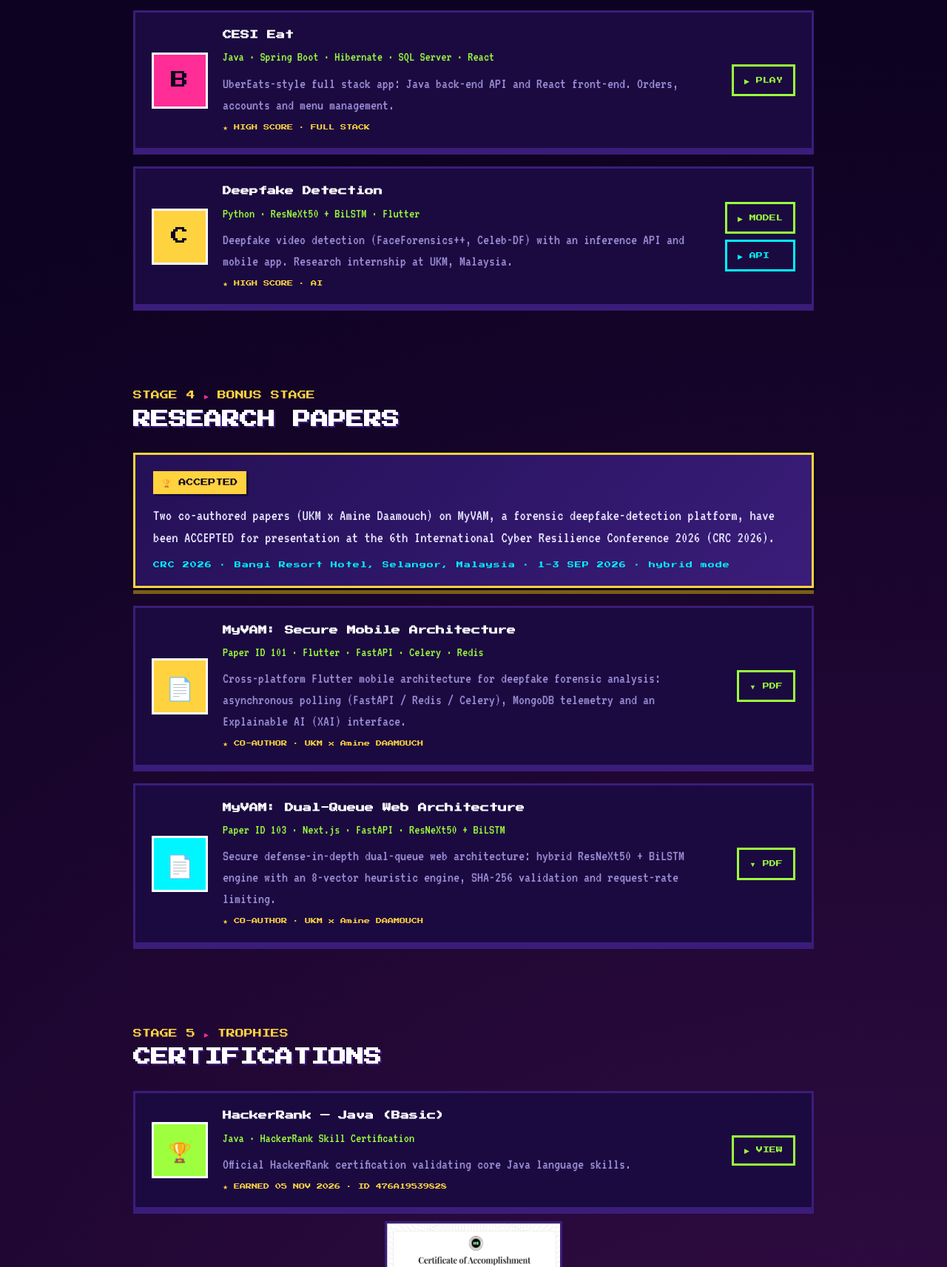
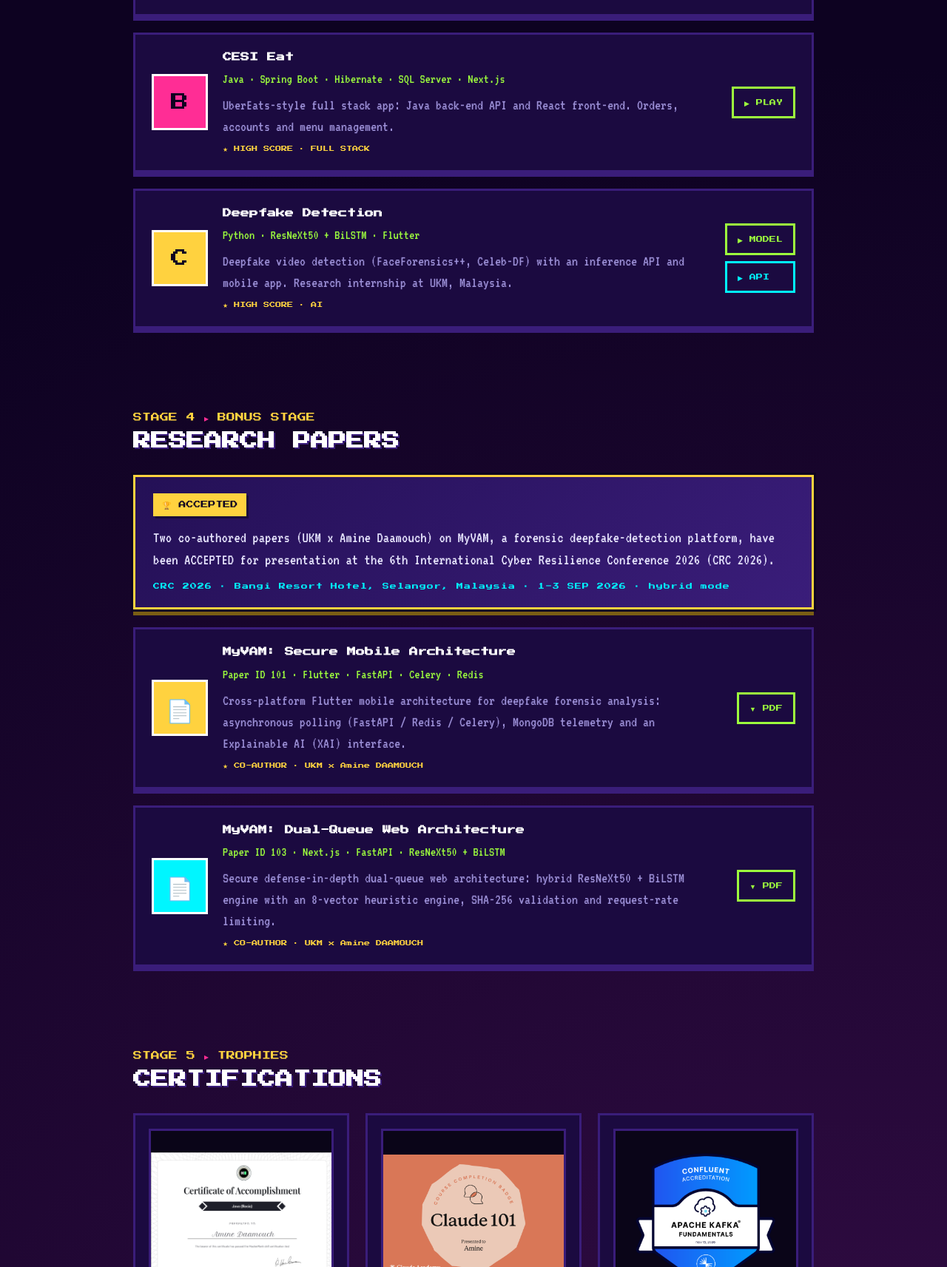
Before and after one commit to aminedaam/aminedaam.github.io, a plain HTML site: page index.html in a window 1280 px wide. Shown: the part 2135-3848 px from the top of the page at 74% size. Drawn offline with Linux system fonts and the light colour scheme.

Commit message:
feat(upgrade-portfolio): ajout des deux certifications kafka et claude 101

```diff
--- a/index.html
+++ b/index.html
@@ -119,15 +119,17 @@
   .cartridge.paper .slot{background:var(--gold);font-size:30px}
   .cartridge.paper:nth-child(2) .slot{background:var(--neon)}
 
-  .certs{display:grid;gap:22px}
-  .cartridge.cert .slot{background:var(--lime);font-size:26px}
-  .cert-frame{position:relative;width:100%;max-width:240px;margin:16px auto 0;border:3px solid var(--edge);background:#0a0518;box-shadow:0 6px 0 var(--edge);cursor:zoom-in;overflow:hidden;transition:.15s}
-  .cert-frame:hover{border-color:var(--neon);box-shadow:0 6px 0 var(--edge),0 0 20px rgba(0,246,255,.25)}
-  .cert-frame img{display:block;width:100%;height:auto;-webkit-user-drag:none;user-select:none;-webkit-user-select:none;pointer-events:none}
+  .badges{display:grid;grid-template-columns:repeat(3,1fr);gap:22px}
+  .badge-card{background:var(--panel);border:3px solid var(--edge);padding:18px;box-shadow:0 6px 0 var(--edge);display:flex;flex-direction:column;align-items:center;text-align:center;transition:.15s}
+  .badge-card:hover{transform:translateY(-3px);border-color:var(--neon);box-shadow:0 9px 0 var(--edge),0 0 20px rgba(0,246,255,.25)}
+  .badge-img{position:relative;width:100%;aspect-ratio:1/1;border:3px solid var(--edge);background:#0a0518;display:grid;place-items:center;overflow:hidden;cursor:zoom-in;margin-bottom:16px}
+  .badge-img img{display:block;width:100%;height:100%;object-fit:contain;-webkit-user-drag:none;user-select:none;-webkit-user-select:none;pointer-events:none}
+  .badge-img.empty{cursor:default;border-style:dashed}
+  .badge-img .soon{font-family:'Press Start 2P';font-size:9px;color:var(--dim);line-height:1.8;padding:10px}
   .cert-shield{position:absolute;inset:0;z-index:2;background:transparent}
-  .cert-hint{font-family:'Press Start 2P';font-size:8px;color:var(--neon);margin-top:12px;text-align:center}
-  .cert-meta{font-family:'Press Start 2P';font-size:8px;color:var(--gold);margin-top:10px}
-  .cert-wrap{grid-column:1/-1}
+  .badge-card h3{font-family:'Press Start 2P';font-size:10px;color:#fff;line-height:1.6;margin-bottom:8px}
+  .badge-card .issuer{color:var(--lime);font-size:19px;margin-bottom:6px}
+  .badge-card .cert-meta{font-family:'Press Start 2P';font-size:8px;color:var(--gold);line-height:1.8}
   .lightbox{position:fixed;inset:0;z-index:10000;background:rgba(13,2,33,.95);display:none;align-items:center;justify-content:center;padding:24px;cursor:zoom-out}
   .lightbox.open{display:flex}
   .lightbox .lb-inner{position:relative;max-width:min(1100px,100%);max-height:100%}
@@ -135,7 +137,7 @@
   .lightbox .cert-shield{z-index:3}
   .lb-close{position:fixed;top:16px;right:20px;z-index:10001;font-family:'Press Start 2P';font-size:10px;color:var(--magenta);border:3px solid var(--magenta);background:var(--bg);padding:10px 12px;cursor:pointer}
   .lb-close:hover{background:var(--magenta);color:#fff}
-  @media print{.cert-frame img,.lightbox{display:none !important}}
+  @media print{.badge-img img,.lightbox{display:none !important}}
 
   footer{text-align:center;padding:40px 20px 60px;color:var(--dim)}
   footer .gameover{font-family:'Press Start 2P';font-size:10px;color:var(--magenta);margin-bottom:12px}
@@ -145,6 +147,8 @@
     .cartridge{grid-template-columns:1fr;text-align:center;justify-items:center}
     .slot{margin-bottom:6px}.play-wrap{width:100%}.hud{justify-content:center}
   }
+  @media(max-width:860px){.badges{grid-template-columns:repeat(2,1fr)}}
+  @media(max-width:520px){.badges{grid-template-columns:1fr}}
   @media(prefers-reduced-motion:reduce){*{animation:none !important;scroll-behavior:auto}}
 </style>
 </head>
@@ -213,15 +217,16 @@
       <h3><span data-i18n="sk_fw">&#128737; FRAMEWORKS</span></h3>
       <div class="tags">
         <span class="tag">Spring / Boot</span><span class="tag">Hibernate</span><span class="tag">API REST</span>
-        <span class="tag" data-i18n="tag_micro">Micro-services</span><span class="tag">React</span><span class="tag">Angular</span>
-        <span class="tag">Flutter</span><span class="tag">Maven</span><span class="tag">Gradle</span>
+        <span class="tag" data-i18n="tag_micro">Micro-services</span><span class="tag">Angular</span><span class="tag">React</span>
+        <span class="tag">Flutter</span>
       </div>
     </div>
 
     <div class="skill-card">
       <h3><span data-i18n="sk_db">&#128190; BASES DE DONNEES</span></h3>
       <div class="tags">
-        <span class="tag">SQL Server</span><span class="tag">PostgreSQL</span><span class="tag">MongoDB</span><span class="tag">Neo4j</span>
+        <span class="tag">SQL Server</span><span class="tag">PostgreSQL</span>
+        <span class="tag">MongoDB</span><span class="tag">Neo4j</span>
       </div>
     </div>
 
@@ -238,13 +243,16 @@
       <div class="tags">
         <span class="tag">Git / GitHub</span><span class="tag">GitLab</span><span class="tag">Jira</span>
         <span class="tag">Confluence</span><span class="tag">IntelliJ</span><span class="tag">VS Code</span>
+        <span class="tag">Maven</span><span class="tag">Gradle</span><span class="tag">Swagger</span>
+        <span class="tag">Docker</span><span class="tag">Kafka</span>
       </div>
     </div>
 
     <div class="skill-card">
       <h3><span data-i18n="sk_method">&#128208; METHODO</span></h3>
       <div class="tags">
-        <span class="tag" data-i18n="tag_agile">Agile / Scrum</span><span class="tag">SOLID</span><span class="tag">TDD</span><span class="tag">TE2E</span>
+        <span class="tag" data-i18n="tag_agile">Agile / Scrum</span><span class="tag">SOLID</span>
+        <span class="tag">TE2E</span><span class="tag">Microservices</span>
       </div>
     </div>
 
@@ -273,7 +281,7 @@
       <div class="slot pixel">B</div>
       <div class="cart-body">
         <h3>CESI Eat</h3>
-        <div class="stack">Java &middot; Spring Boot &middot; Hibernate &middot; SQL Server &middot; React</div>
+        <div class="stack">Java &middot; Spring Boot &middot; Hibernate &middot; SQL Server &middot; Next.js</div>
         <p data-i18n="proj_b"></p>
         <div class="score pixel"><span data-i18n="score_b">&#9733; HIGH SCORE &middot; FULL STACK</span></div>
       </div>
@@ -343,36 +351,15 @@
 <section id="certifications">
   <div class="stage-label pixel">STAGE 5 <span class="ar">&#9656;</span> <span data-i18n="stage_certs">TROPHEES</span></div>
   <h2 class="title pixel" data-i18n="certs_title">CERTIFICATIONS</h2>
-  <div class="certs">
-
-    <article class="cartridge cert">
-      <div class="slot pixel">&#127942;</div>
-      <div class="cart-body">
-        <h3>HackerRank &mdash; Java (Basic)</h3>
-        <div class="stack">Java &middot; HackerRank Skill Certification</div>
-        <p data-i18n="cert1_desc"></p>
-        <div class="score pixel"><span data-i18n="cert1_meta">&#9733; OBTENUE LE 05/11/2026 &middot; ID 476A19539828</span></div>
-      </div>
-      <div class="play-wrap">
-        <button type="button" class="play" id="certOpen" data-i18n="cert_view">&#9654; VOIR</button>
-      </div>
-    </article>
-
+  <div class="badges" id="badges"></div>
+  <div class="lightbox" id="lightbox" aria-hidden="true">
+    <button type="button" class="lb-close" id="lbClose">&#10005; ESC</button>
+    <div class="lb-inner">
+      <img id="lbImg" src="" alt="" draggable="false">
+      <div class="cert-shield"></div>
+    </div>
   </div>
-  <div class="cert-frame" id="certFrame" role="button" tabindex="0" aria-label="Certificat HackerRank Java (Basic)">
-    <img src="certif_hackerrank_java_basic.png" alt="Certificat HackerRank Java (Basic) - Amine Daamouch" draggable="false" loading="lazy">
-    <div class="cert-shield"></div>
-  </div>
-  <div class="cert-hint" data-i18n="cert_hint">&#128269; CLIQUER POUR AGRANDIR</div>
 </section>
-
-<div class="lightbox" id="lightbox" aria-hidden="true">
-  <button type="button" class="lb-close" id="lbClose">&#10005; ESC</button>
-  <div class="lb-inner">
-    <img src="certif_hackerrank_java_basic.png" alt="Certificat HackerRank Java (Basic)" draggable="false">
-    <div class="cert-shield"></div>
-  </div>
-</div>
 
 <section id="contact">
   <div class="stage-label pixel">STAGE 6 <span class="ar">&#9656;</span> <span data-i18n="stage_contact">MULTIJOUEUR</span></div>
@@ -429,9 +416,7 @@
       dl_pdf:"\u25BC PDF",
       dl_pdf2:"\u25BC PDF",
       nav_certs:"CERTIFS", stage_certs:"TROPHEES", certs_title:"CERTIFICATIONS",
-      cert1_desc:"Certification officielle HackerRank validant les fondamentaux du langage Java.",
-      cert1_meta:"★ OBTENUE LE 05/11/2026 · ID 476A19539828",
-      cert_view:"▶ VOIR", cert_hint:"🔍 CLIQUER POUR AGRANDIR",
+      cert_earned:"OBTENUE LE", cert_soon:"BADGE A VENIR", cert_zoom:"Agrandir le badge",
       stage_contact:"MULTIJOUEUR", contact_title:"CONTACT",
       contact_p:"Insere une piece \u2014 parlons ensemble.",
       footer_small:"\u00A9 2026 Amine Daamouch"
@@ -469,14 +454,54 @@
       dl_pdf:"\u25BC PDF",
       dl_pdf2:"\u25BC PDF",
       nav_certs:"CERTS", stage_certs:"TROPHIES", certs_title:"CERTIFICATIONS",
-      cert1_desc:"Official HackerRank certification validating core Java language skills.",
-      cert1_meta:"★ EARNED 05 NOV 2026 · ID 476A19539828",
-      cert_view:"▶ VIEW", cert_hint:"🔍 CLICK TO ENLARGE",
+      cert_earned:"EARNED", cert_soon:"BADGE COMING SOON", cert_zoom:"Enlarge badge",
       stage_contact:"MULTIPLAYER", contact_title:"CONTACT",
       contact_p:"Insert a coin \u2014 let's talk together.",
       footer_small:"\u00A9 2026 Amine Daamouch \u00B7 Coded without a framework \u00B7 Insert coin to continue"
     }
   };
+
+  // ================= CERTIFICATIONS =================
+  // Pour ajouter un badge : copie une ligne, change le titre / l'organisme / la date / l'ID
+  // et mets le nom du fichier image dans "img" (a cote de index.html).
+  // Laisse img:"" tant que le badge n'est pas pret : un emplacement "A VENIR" s'affiche.
+  var CERTS = [
+    { title:"HackerRank \u2014 Java (Basic)",   issuer:"HackerRank",               date:"05/11/2026", id:"476A19539828", img:"certif_hackerrank_java_basic.png" },
+    { title:"Claude 101 \u2014 Claude Academy", issuer:"Anthropic Claude Academy", date:"14/11/2026", id:"", img:"claude-academy-badge-claude-101.png" },
+    { title:"Apache Kafka Fundamentals",         issuer:"Confluent",  date:"15/11/2026", id:"", img:"Confluent Apache Kafka certification.png" }
+  ];
+
+  function renderCerts(lang){
+    var dict = I18N[lang] || I18N.fr;
+    var box = document.getElementById('badges');
+    box.textContent = '';
+    CERTS.forEach(function(c){
+      var card = document.createElement('article'); card.className = 'badge-card';
+      var frame = document.createElement('div'); frame.className = 'badge-img' + (c.img ? '' : ' empty');
+      if(c.img){
+        var im = document.createElement('img'); im.src = c.img; im.alt = c.title; im.draggable = false; im.loading = 'lazy';
+        var sh = document.createElement('div'); sh.className = 'cert-shield';
+        frame.setAttribute('role','button'); frame.tabIndex = 0; frame.setAttribute('aria-label', dict.cert_zoom + ' : ' + c.title);
+        frame.appendChild(im); frame.appendChild(sh);
+        var openIt = function(){ openLightbox(c.img, c.title); };
+        frame.addEventListener('click', openIt);
+        frame.addEventListener('keydown', function(e){ if(e.key==='Enter'||e.key===' '){ e.preventDefault(); openIt(); } });
+        frame.addEventListener('contextmenu', function(e){ e.preventDefault(); });
+      } else {
+        var soon = document.createElement('div'); soon.className = 'soon'; soon.textContent = '\uD83C\uDFC6 ' + dict.cert_soon;
+        frame.appendChild(soon);
+      }
+      var h = document.createElement('h3'); h.textContent = c.title;
+      var iss = document.createElement('div'); iss.className = 'issuer'; iss.textContent = c.issuer;
+      card.appendChild(frame); card.appendChild(h); card.appendChild(iss);
+      if(c.date){
+        var m = document.createElement('div'); m.className = 'cert-meta';
+        m.textContent = '\u2605 ' + dict.cert_earned + ' ' + c.date + (c.id ? ' \u00B7 ID ' + c.id : '');
+        card.appendChild(m);
+      }
+      box.appendChild(card);
+    });
+  }
 
   function setLang(lang){
     const dict = I18N[lang] || I18N.fr;
@@ -485,6 +510,7 @@
       if(dict[k] !== undefined) el.textContent = dict[k];
     });
     document.documentElement.lang = lang;
+    renderCerts(lang);
     document.querySelectorAll('.lang button').forEach(function(b){
       b.classList.toggle('on', b.dataset.lang === lang);
     });
@@ -503,22 +529,14 @@
   }catch(e){}
   setLang(start);
 
-  // Certificat : consultation uniquement (pas de telechargement)
-  (function(){
-    var lb=document.getElementById('lightbox');
-    function open(){lb.classList.add('open');lb.setAttribute('aria-hidden','false');}
-    function close(){lb.classList.remove('open');lb.setAttribute('aria-hidden','true');}
-    var frame=document.getElementById('certFrame');
-    frame.addEventListener('click',open);
-    frame.addEventListener('keydown',function(e){if(e.key==='Enter'||e.key===' '){e.preventDefault();open();}});
-    document.getElementById('certOpen').addEventListener('click',open);
-    lb.addEventListener('click',close);
-    document.addEventListener('keydown',function(e){if(e.key==='Escape')close();});
-    [frame,lb].forEach(function(el){
-      el.addEventListener('contextmenu',function(e){e.preventDefault();});
-      el.addEventListener('dragstart',function(e){e.preventDefault();});
-    });
-  })();
+  // Badges : consultation uniquement (pas de telechargement)
+  var lb=document.getElementById('lightbox'), lbImg=document.getElementById('lbImg');
+  function openLightbox(src, alt){ lbImg.src=src; lbImg.alt=alt||''; lb.classList.add('open'); lb.setAttribute('aria-hidden','false'); }
+  function closeLightbox(){ lb.classList.remove('open'); lb.setAttribute('aria-hidden','true'); }
+  lb.addEventListener('click', closeLightbox);
+  document.addEventListener('keydown', function(e){ if(e.key==='Escape') closeLightbox(); });
+  lb.addEventListener('contextmenu', function(e){ e.preventDefault(); });
+  lb.addEventListener('dragstart', function(e){ e.preventDefault(); });
 
   var seq=[38,38,40,40,37,39,37,39,66,65];var i=0;
   document.addEventListener('keydown',function(e){
```
Also changed, not shown: Confluent Apache Kafka certification.png (added), claude-academy-badge-claude-101.png (added), 1 other file.
